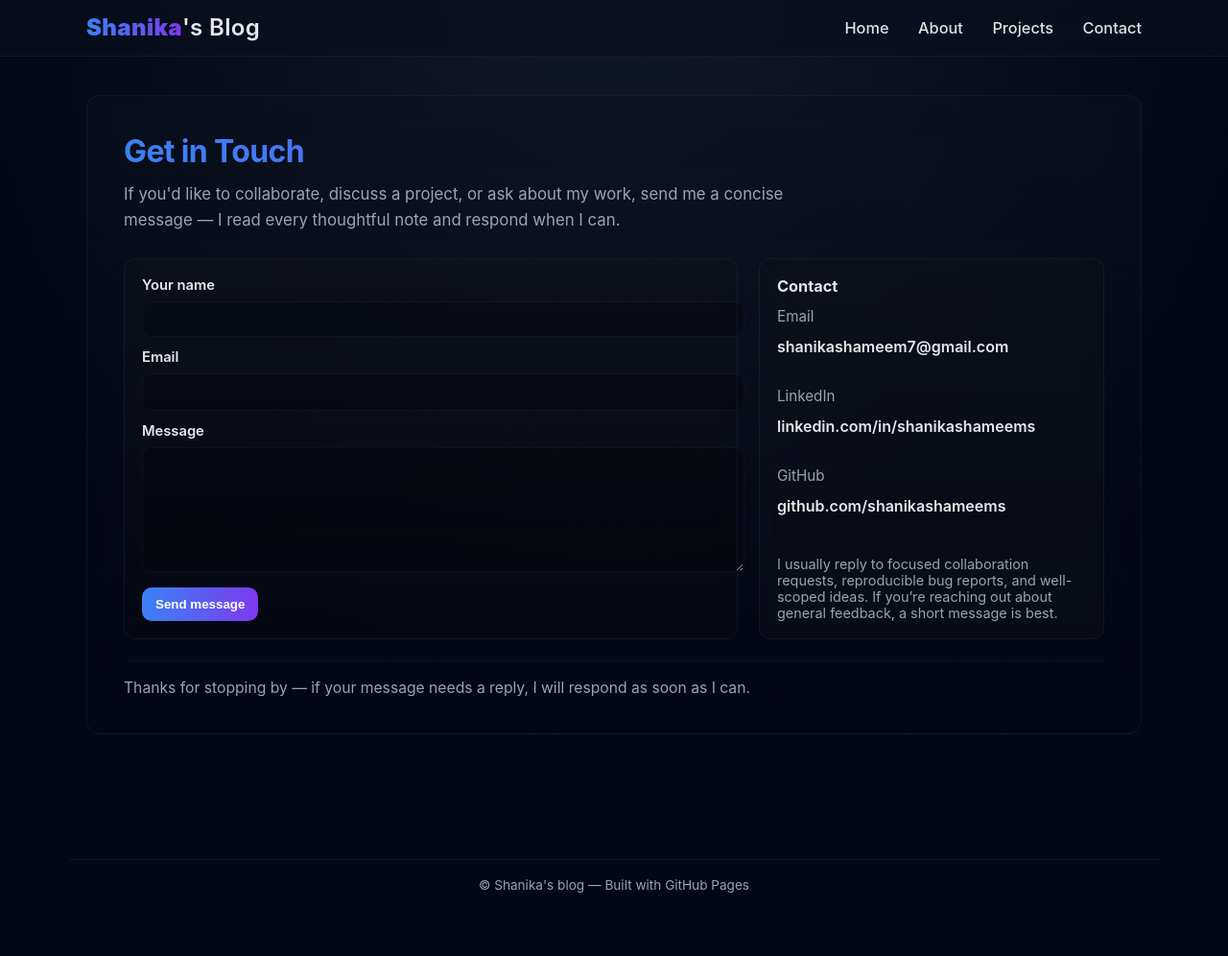
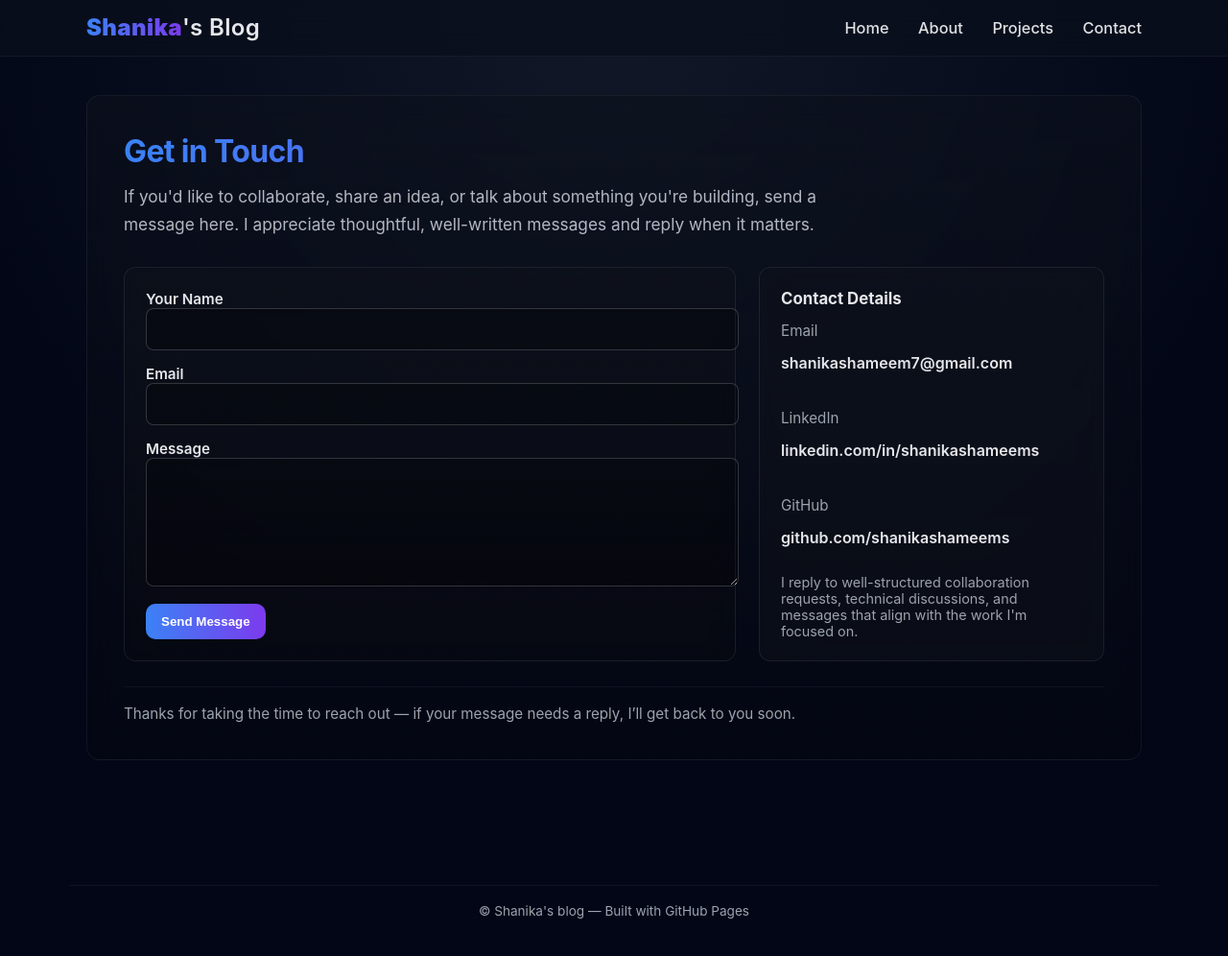
Before and after one commit to shanikashameems/shanikashameems.github.io, a Jekyll site: the page built from contact.md, in a window 1280 px wide and 1015 px high. Shown: the top 996 px of the window at 96% size. Built offline with Jekyll 4.4.1, drawn with Linux system fonts in a browser that asks for light colours.

Commit message:
Update contact.md

```diff
--- a/contact.md
+++ b/contact.md
@@ -5,18 +5,17 @@ title: Contact
 
 <section style="
   margin-top:0;
-  border:1px solid rgba(255,255,255,0.05);
+  border:1px solid rgba(255,255,255,0.06);
   padding:38px;
   border-radius:14px;
-  background:linear-gradient(180deg, rgba(13,17,28,0.55), rgba(6,8,14,0.35));
+  background:linear-gradient(180deg, rgba(13,17,28,0.60), rgba(6,8,14,0.40));
   backdrop-filter:blur(12px);
   opacity:0;
   animation:contactReveal 1s ease forwards;
 ">
 
-  <!-- HEADER -->
   <h1 style="
-    margin:0 0 12px 0;
+    margin:0 0 14px 0;
     font-size:2rem;
     font-weight:700;
     letter-spacing:-0.02em;
@@ -28,67 +27,93 @@ title: Contact
   </h1>
 
   <p style="
-    color:#9ca3af;
+    color:#b3b7c3;
     max-width:760px;
-    font-size:1.05rem;
-    line-height:1.6;
-    margin:0 0 26px 0;
+    font-size:1.08rem;
+    line-height:1.65;
+    margin:0 0 30px 0;
   ">
-    If you'd like to collaborate, discuss a project, or ask about my work, send me a concise message — I read every thoughtful note and respond when I can.
+    If you'd like to collaborate, share an idea, or talk about something you're building, send a message here.
+    I appreciate thoughtful, well-written messages and reply when it matters.
   </p>
 
-  <!-- CONTACT FORM + INFO -->
-  <div style="display:grid; grid-template-columns: 1fr 360px; gap:22px;">
 
-    <!-- FORM CARD -->
+  <!-- GRID -->
+  <div class="contact-grid" style="display:grid; grid-template-columns:1fr 360px; gap:24px;">
+
+
+    <!-- FORM -->
     <div style="
-      border:1px solid rgba(255,255,255,0.05);
-      padding:18px;
+      border:1px solid rgba(255,255,255,0.08);
+      padding:22px;
       border-radius:12px;
-      background:linear-gradient(180deg, rgba(14,18,28,0.55), rgba(10,12,18,0.18));
-      backdrop-filter:blur(8px);
+      background:linear-gradient(180deg, rgba(14,18,28,0.55), rgba(10,12,18,0.25));
+      backdrop-filter:blur(10px);
       opacity:0;
       animation:fadeSlide 1s ease forwards;
       animation-delay:0.18s;
     ">
 
-      <!--
-        IMPORTANT:
-        Replace ACTION_URL below with your Formspree endpoint:
-        Example: https://formspree.io/f/yourFormId
-      -->
-      <form id="contactForm"
-            action="https://formspree.io/f/mpwvklre" method="POST">
+      <!-- YOUR FORMSPREE ID IS HERE AND WORKING -->
+      <form id="contactForm" action="https://formspree.io/f/mpwvklre" method="POST">
 
-        <label style="display:block; font-size:.92rem; color:#e5e7eb; margin-bottom:8px; font-weight:600;">
-          Your name
-        </label>
-        <input name="name" required
-               style="width:100%; padding:10px 12px; border-radius:8px; border:1px solid rgba(255,255,255,0.04); background:rgba(0,0,0,0.2); color:var(--text); outline:none; margin-bottom:12px;" />
+        <label style="font-size:.95rem; color:#e5e7eb; margin-bottom:6px; font-weight:600;">Your Name</label>
+        <input name="name" required style="
+          margin-bottom:14px;
+          width:100%;
+          padding:12px;
+          border-radius:8px;
+          border:1px solid rgba(255,255,255,0.18);
+          background:rgba(0,0,0,0.25);
+          color:#e5e7eb;
+          font-size:.97rem;
+        " />
 
-        <label style="display:block; font-size:.92rem; color:#e5e7eb; margin-bottom:8px; font-weight:600;">
-          Email
-        </label>
-        <input name="email" type="email" required
-               style="width:100%; padding:10px 12px; border-radius:8px; border:1px solid rgba(255,255,255,0.04); background:rgba(0,0,0,0.2); color:var(--text); outline:none; margin-bottom:12px;" />
+        <label style="font-size:.95rem; color:#e5e7eb; margin-bottom:6px; font-weight:600;">Email</label>
+        <input name="email" type="email" required style="
+          margin-bottom:14px;
+          width:100%;
+          padding:12px;
+          border-radius:8px;
+          border:1px solid rgba(255,255,255,0.18);
+          background:rgba(0,0,0,0.25);
+          color:#e5e7eb;
+          font-size:.97rem;
+        " />
 
-        <label style="display:block; font-size:.92rem; color:#e5e7eb; margin-bottom:8px; font-weight:600;">
-          Message
-        </label>
-        <textarea name="message" rows="6" required
-               style="width:100%; padding:10px 12px; border-radius:8px; border:1px solid rgba(255,255,255,0.04); background:rgba(0,0,0,0.2); color:var(--text); outline:none; margin-bottom:12px;"></textarea>
+        <label style="font-size:.95rem; color:#e5e7eb; margin-bottom:6px; font-weight:600;">Message</label>
+        <textarea name="message" rows="6" required style="
+          margin-bottom:14px;
+          width:100%;
+          padding:12px;
+          border-radius:8px;
+          border:1px solid rgba(255,255,255,0.18);
+          background:rgba(0,0,0,0.25);
+          color:#e5e7eb;
+          font-size:.97rem;
+        "></textarea>
 
-        <div style="display:flex; gap:12px; align-items:center;">
-          <button type="submit"
-            style="padding:10px 14px; border-radius:10px; background:linear-gradient(90deg,#3b82f6,#7c3aed); border:none; color:white; font-weight:700; cursor:pointer;">
-            Send message
+        <div style="display:flex; align-items:center; gap:12px;">
+          <button type="submit" style="
+            padding:11px 16px;
+            border-radius:10px;
+            background:linear-gradient(90deg,#3b82f6,#7c3aed);
+            border:none;
+            color:white;
+            font-weight:700;
+            cursor:pointer;
+            transition:0.2s ease;
+          " onmouseover="this.style.transform='translateY(-2px)'"
+            onmouseout="this.style.transform='none'">
+            Send Message
           </button>
 
           <div id="formStatus" style="color:#9ca3af; font-size:.95rem;"></div>
         </div>
+
       </form>
 
-      <!-- JS: AJAX submit for nicer UX (also falls back to form action without JS) -->
+      <!-- AJAX LOGIC -->
       <script>
       (function () {
         const form = document.getElementById('contactForm');
@@ -104,95 +129,100 @@ title: Contact
           try {
             const res = await fetch(action, {
               method: 'POST',
-              headers: {
-                'Accept': 'application/json'
-              },
+              headers: { 'Accept': 'application/json' },
               body: data
             });
 
             if (res.ok) {
               form.reset();
               status.style.color = '#7ee787';
-              status.textContent = 'Message sent — I will get back to you.';
+              status.textContent = 'Message sent successfully.';
             } else {
-              const json = await res.json().catch(()=>{});
               status.style.color = '#ff9b9b';
-              status.textContent = (json && json.error) ? json.error : 'Could not send — try again later.';
+              status.textContent = 'Message failed to send.';
             }
           } catch (err) {
             status.style.color = '#ff9b9b';
-            status.textContent = 'Network error — check your endpoint and try again.';
+            status.textContent = 'Network error — try again.';
           }
 
-          // subtle reset of status color after 5s
-          setTimeout(() => {
-            status.style.color = '#9ca3af';
-          }, 5000);
+          setTimeout(() => { status.textContent = ''; }, 5000);
         });
       })();
       </script>
+
     </div>
 
-    <!-- INFO CARD -->
+
+
+
+    <!-- CONTACT INFO -->
     <div style="
-      border:1px solid rgba(255,255,255,0.05);
-      padding:18px;
+      border:1px solid rgba(255,255,255,0.08);
+      padding:22px;
       border-radius:12px;
-      background:rgba(15,18,28,0.45);
-      backdrop-filter:blur(8px);
-      display:flex;
-      flex-direction:column;
-      gap:12px;
+      background:rgba(15,18,28,0.50);
+      backdrop-filter:blur(10px);
       opacity:0;
       animation:fadeSlide 1s ease forwards;
       animation-delay:0.32s;
+      display:flex;
+      flex-direction:column;
+      gap:14px;
     ">
 
-      <div style="color:#e5e7eb; font-weight:700; font-size:1.02rem;">Contact</div>
+      <div style="color:#e5e7eb; font-weight:700; font-size:1.05rem;">Contact Details</div>
+
       <div style="color:#9ca3af; font-size:.95rem;">Email</div>
       <div style="color:#e5e7eb; font-weight:600;">shanikashameem7@gmail.com</div>
 
-      <div style="height:8px;"></div>
+      <div style="height:10px;"></div>
 
       <div style="color:#9ca3af; font-size:.95rem;">LinkedIn</div>
-      <a href="https://www.linkedin.com/in/shanikashameems" target="_blank" style="color:#e5e7eb; font-weight:600; text-decoration:none;">
+      <a href="https://www.linkedin.com/in/shanikashameems" target="_blank"
+         style="color:#e5e7eb; font-weight:600; text-decoration:none;">
         linkedin.com/in/shanikashameems
       </a>
 
-      <div style="height:8px;"></div>
+      <div style="height:10px;"></div>
 
       <div style="color:#9ca3af; font-size:.95rem;">GitHub</div>
-      <a href="https://github.com/shanikashameems" target="_blank" style="color:#e5e7eb; font-weight:600; text-decoration:none;">
+      <a href="https://github.com/shanikashameems" target="_blank"
+         style="color:#e5e7eb; font-weight:600; text-decoration:none;">
         github.com/shanikashameems
       </a>
 
-      <div style="flex:1"></div>
+      <div style="flex:1;"></div>
 
       <div style="font-size:.9rem; color:#9ca3af;">
-        I usually reply to focused collaboration requests, reproducible bug reports, and well-scoped ideas. If you’re reaching out about general feedback, a short message is best.
+        I reply to well-structured collaboration requests, technical discussions,
+        and messages that align with the work I'm focused on.
       </div>
 
     </div>
 
   </div>
 
-  <!-- FOOTER MESSAGE INSIDE PAGE -->
+
+
+
+  <!-- FOOTER TEXT -->
   <div style="
-    margin-top:22px;
-    border-top:1px solid rgba(255,255,255,0.03);
+    margin-top:26px;
+    border-top:1px solid rgba(255,255,255,0.05);
     padding-top:18px;
     color:#9ca3af;
-    font-size:.98rem;
+    font-size:.95rem;
     opacity:0;
     animation:fadeSlide 1s ease forwards;
     animation-delay:0.5s;
   ">
-    Thanks for stopping by — if your message needs a reply, I will respond as soon as I can.
+    Thanks for taking the time to reach out — if your message needs a reply, I’ll get back to you soon.
   </div>
 
 </section>
 
-<!-- ANIMATIONS -->
+
 <style>
 @keyframes contactReveal {
   0% { opacity:0; transform:translateY(20px); filter:blur(12px); }
@@ -206,9 +236,8 @@ title: Contact
   100% { opacity:1; }
 }
 
-/* small responsive fallback */
+/* mobile fallback */
 @media (max-width:880px) {
-  .contact-grid { grid-template-columns: 1fr; }
-  section > div[style*="display:grid"] { grid-template-columns: 1fr; }
+  .contact-grid { grid-template-columns: 1fr !important; }
 }
 </style>
```
